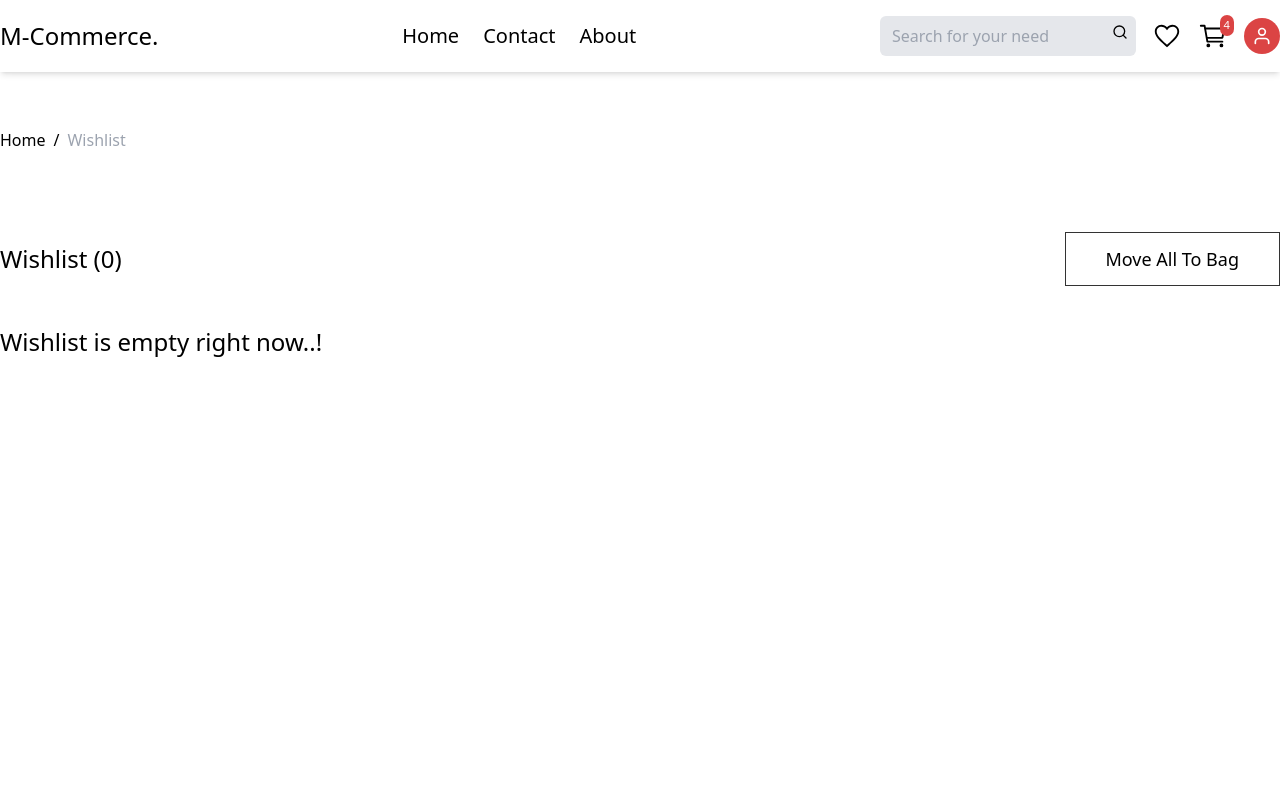
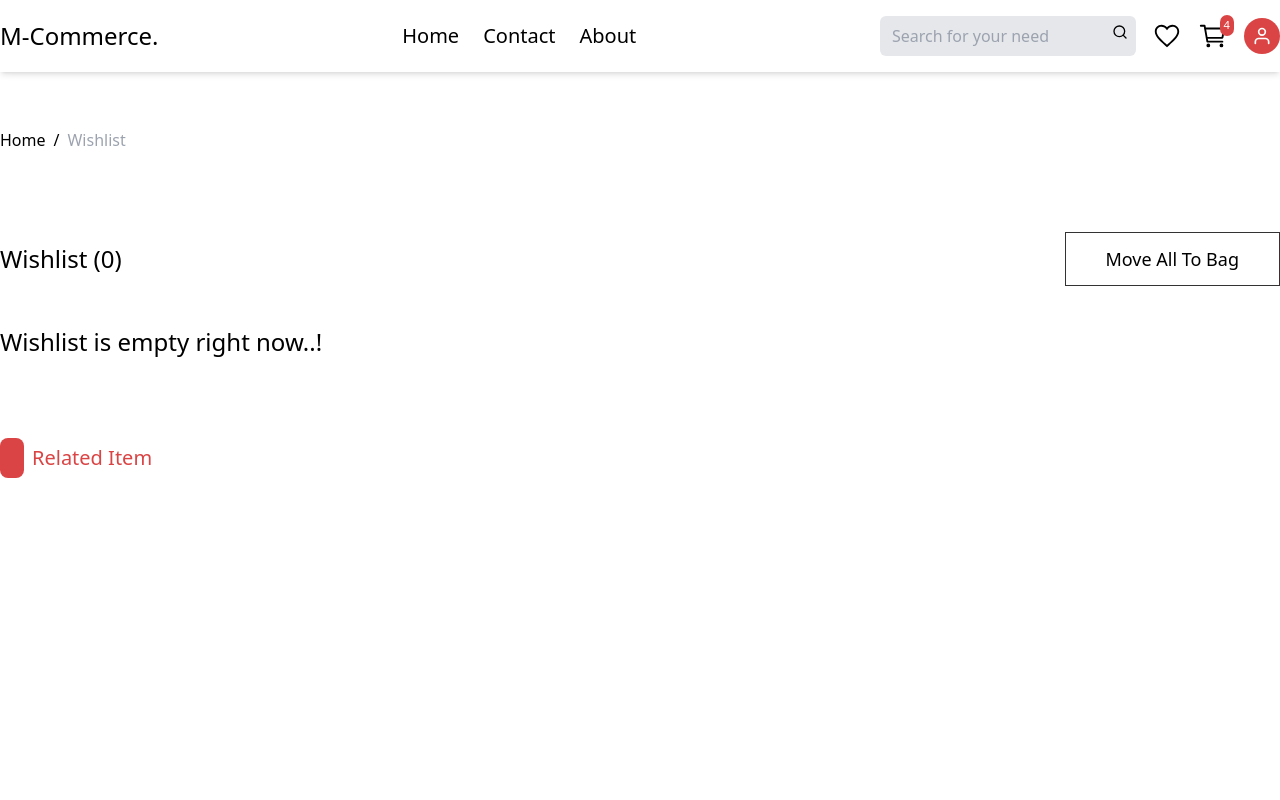
Before and after one commit to mrzkhrmn/mirza-commerce, a React (Vite) app in the folder frontend/: page /wishlist in a window 1280 px wide. Shown: the top 800 px of the page. Built offline with nearby package versions, Linux system fonts and the light colour scheme.

Commit message:
adding related products according to the products at wishlist

```diff
--- a/frontend/src/pages/WishlistPage.jsx
+++ b/frontend/src/pages/WishlistPage.jsx
@@ -2,11 +2,12 @@ import { useSelector } from "react-redux";
 import { ProductCard } from "../components/product/ProductCard";
 import { Breadcrumbs } from "../components/Breadcrumbs";
 import { useGetRelatedProductsQuery } from "../redux/api/productApiSlice";
+import { isAllOf } from "@reduxjs/toolkit";
 
 export const WishlistPage = ({ wishlist }) => {
   const uniqueCategories = [...new Set(wishlist.map((item) => item.category))]; // yeni bir category arrayi oluturma wishlistten aldigimiz
 
-  const { data: relatedProducts } = useGetRelatedProductsQuery(
+  const { data: relatedProducts, isLoading } = useGetRelatedProductsQuery(
     uniqueCategories,
     { skip: uniqueCategories.length === 0 }
   ); // Eğer kategori yoksa API çağrısını atla
@@ -31,7 +32,7 @@ export const WishlistPage = ({ wishlist }) => {
           </div>
         )}
 
-        {uniqueCategories.length > 0 && (
+        {!isLoading && (
           <div className="w-full mt-20">
             <div className="flex items-end justify-between">
               <div>
@@ -41,9 +42,10 @@ export const WishlistPage = ({ wishlist }) => {
                   <h3 className="text-xl  text-primary-color">Related Item</h3>
                 </div>
                 <div className="grid grid-cols-4 gap-6 mb-20">
-                  {relatedProducts.map((product) => (
-                    <ProductCard key={product._id} product={product} />
-                  ))}
+                  {uniqueCategories.length > 0 &&
+                    relatedProducts.map((product) => (
+                      <ProductCard key={product._id} product={product} />
+                    ))}
                 </div>
               </div>
             </div>
```
